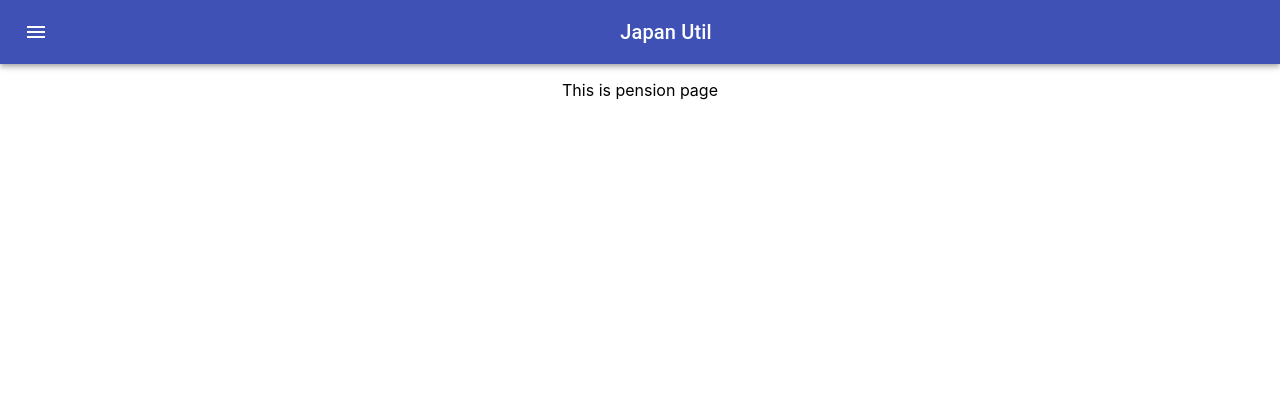
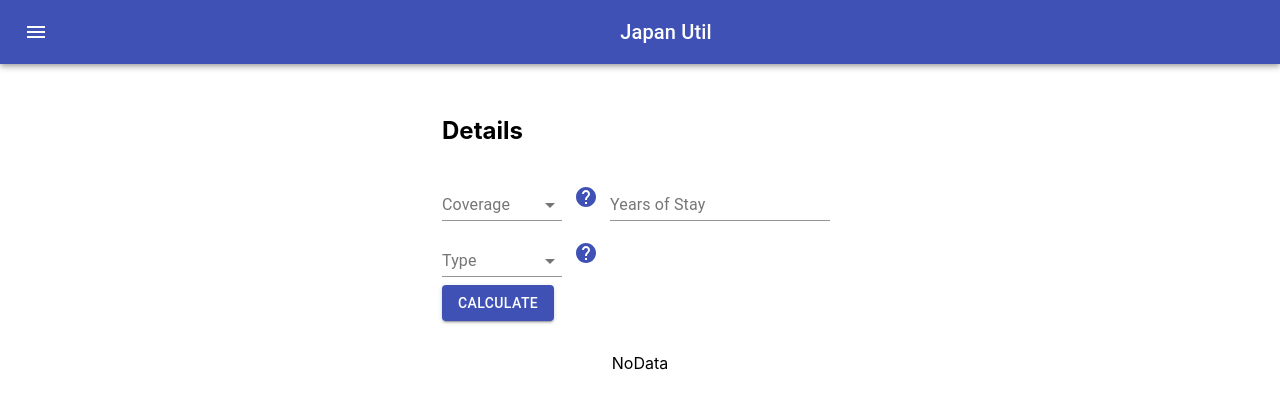
Before and after one commit to igarren/japanutil, a React (Create React App) app: page /pension in a window 1280 px wide. Shown: the top 408 px of the page. Built offline with nearby package versions, Linux system fonts and the light colour scheme.

Commit message:
package.json   updated tolatest version
SelectCommon.js
   extended select.js

pension.js
    initial form

```diff
--- a/package.json
+++ b/package.json
@@ -11,7 +11,7 @@
     "react": "^16.12.0",
     "react-dom": "^16.12.0",
     "react-router-dom": "^5.1.2",
-    "react-scripts": "3.3.0"
+    "react-scripts": "^3.3.0"
   },
   "scripts": {
     "start": "react-scripts start",
--- /dev/null
+++ b/src/components/ui/select/SelectCommon.js
@@ -0,0 +1,28 @@
+import React from 'react';
+import InputLabel from '@material-ui/core/InputLabel';
+import MenuItem from '@material-ui/core/MenuItem';
+import FormControl from '@material-ui/core/FormControl';
+import Select from '@material-ui/core/Select';
+
+import classes from './select.module.css';
+
+const SelectCommon = (props) => (
+    <FormControl>
+        <InputLabel id={props.id + '-label'}>{props.label}</InputLabel>
+        <Select
+            className={classes.Select}
+            labelId={props.id + '-label'}
+            id={props.id}
+            onChange={props.handleChange}
+            autoWidth="true"
+            >
+            {props.items.map((item) => {
+                return (
+                    <MenuItem value={item.value}>{item.text}</MenuItem>
+                )
+            })}
+        </Select>
+    </FormControl>
+)
+
+export default SelectCommon;
--- a/src/container/pension/pension.css
+++ b/src/container/pension/pension.css
@@ -1,3 +1,17 @@
 .Pension-container {
   padding-top: 2em;
+  text-align: left;
 }
+
+.Pension-container > form > div {
+  padding-top: .5em;
+}
+
+.Pension-container-action > {
+  padding-top: 2.5em;
+  text-align: center;
+}
+
+.Pension-container.Pension-result {
+  text-align: center;
+}
--- a/src/container/pension/pension.js
+++ b/src/container/pension/pension.js
@@ -1,10 +1,112 @@
-import React from 'react';
+import React, {Component} from 'react';
+import InputLabel from '@material-ui/core/InputLabel';
+import TextField from '@material-ui/core/TextField';
+import Container from '@material-ui/core/Container';
+import IconButton from '@material-ui/core/IconButton';
+import Button from '@material-ui/core/Button';
+import HelpIcon from '@material-ui/icons/Help';
+import SelectCommon from '../../components/ui/select/SelectCommon';
+import './pension.css';
+
+
+//const Pension = () => {
+
+export default class MainBody extends Component {
+
+  constructor(props) {
+    super(props);
+    this.state = {
+      error: null,
+      isLoaded: false,
+      isCalculating: false
+    };
+  }
+
+  CalcOutput() {
+    if(this.state.isCalculating) {
+      return (<div>Loading...</div>);
+    } else {
+      return (<div>NoData</div>);
+
+    }
+  };
+
+  render(){
+
+
+  const changeCategory = event => {
+    console.log(event.target.value);
+    //setCategory(event.target.value);
+  };
+  const changeType = event => {
+    console.log(event.target.value);
+    //setCategory(event.target.value);
+  };
+
+  const doCalculate = event => {
+    this.state.isCalculating = true;
+    this.setState({
+      isCalculating: true,
+    });
+    console.log("calculating");
+  };
+
+  const categoryList = [
+      {value : 'cat_1', text : 'Category I'},
+      {value : 'cat_2', text : 'Category II'},
+      {value : 'cat_3', text : 'Category III'}
+  ];
+
+  const calcTypeList = [
+      {value : 'refund', text : 'Lump-sum Withdrawal Payments'},
+      {value : 'old_age', text : 'Old-age Basic Pension'}
+  ];
 
 
 
-const pension = () => (
+  return (
+      <div>
+      <Container maxWidth="xs" className="Pension-container">
+        <form>
+          <h2>Details</h2>
+          <div>
+            <SelectCommon
+              label="Coverage"
+              id="select-category"
+              items={categoryList}
+              handleChange={changeCategory}
+            />
+            <IconButton  color="primary">
+              <HelpIcon />
+            </IconButton>
+            <TextField label="Years of Stay" id="input-years"/>
+          </div>
+          <div>
+            <SelectCommon
+              label="Type"
+              id="select-type"
+              items={calcTypeList}
+              handleChange={changeType}
+            />
+            <IconButton  color="primary">
+              <HelpIcon />
+            </IconButton>
+          </div>
+          <div className="Pension-container-action">
+            <Button variant="contained" color="primary"
+               onClick={doCalculate}
+              >
+              Calculate
+            </Button>
+          </div>
 
-    <p> This is pension page </p>
-)
+        </form>
+      </Container>
 
-export default pension;
+      <Container maxWidth="m" className="Pension-container Pension-result">
+        {this.CalcOutput()}
+      </Container>
+      </div>
+  );
+  }
+}
```
Also changed, not shown: 1 other file (tests, documents, lock files or other folders).
